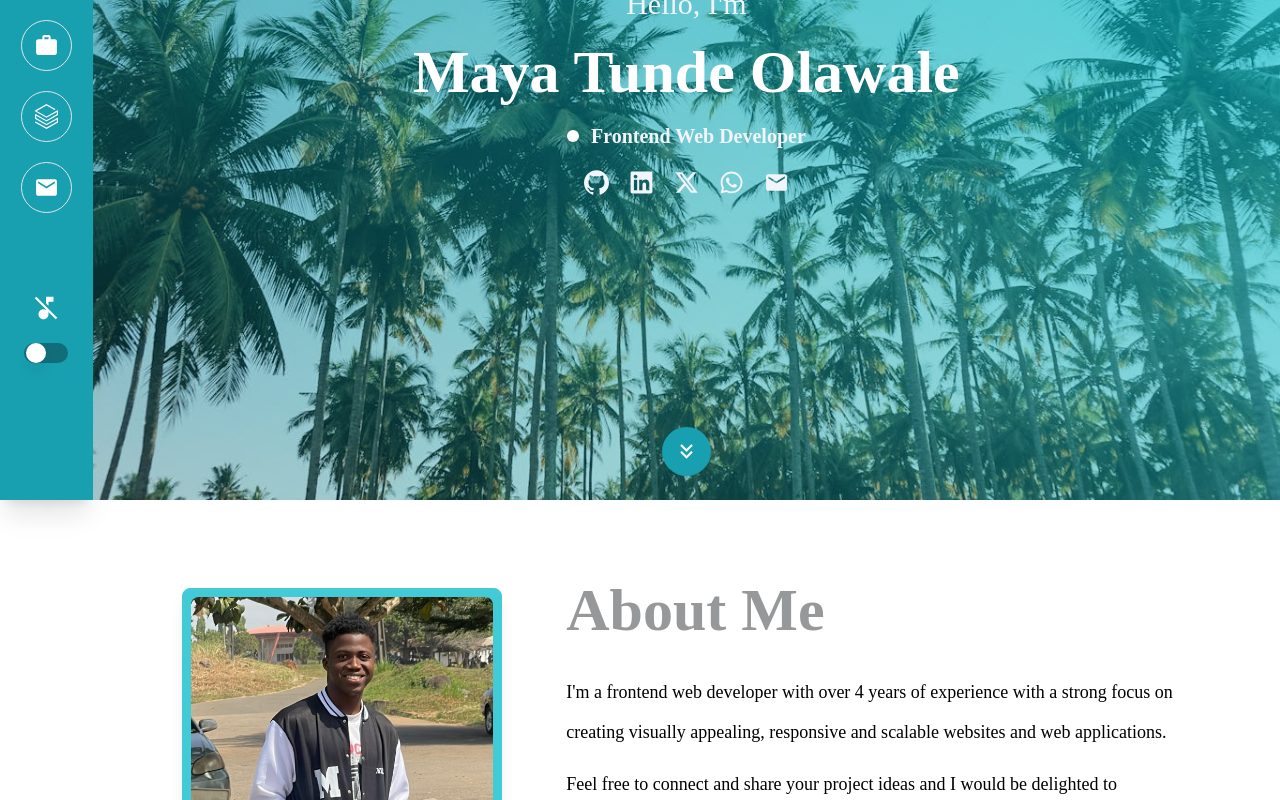
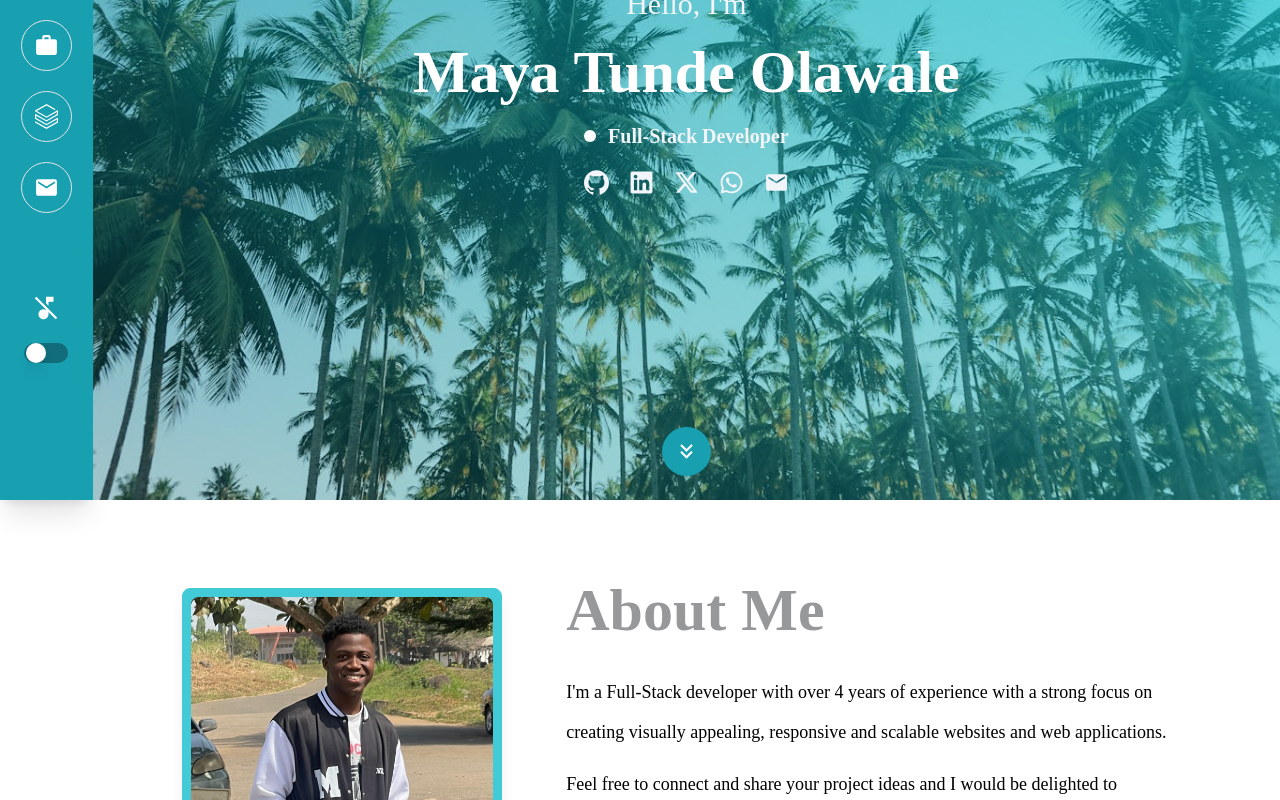
Before and after one commit to Mayadihno/my-portfolio, a Next.js app: page / in a window 1280 px wide. Shown: the part 300-1100 px from the top of the page. Built offline with nearby package versions, Linux system fonts and the light colour scheme; a web font is replaced by a local one.

Commit message:
fix: update resume details and change developer title to Full-Stack in multiple components

```diff
--- a/src/app/_components/About/About.tsx
+++ b/src/app/_components/About/About.tsx
@@ -37,7 +37,7 @@ const About = () => {
           </h3>
           <div className="text-lg leading-10 md:font-ebgaramond font-urbanist">
             <p className="py-3">
-              I&apos;m a frontend web developer with over 4 years of experience
+              I&apos;m a Full-Stack developer with over 4 years of experience
               with a strong focus on creating visually appealing, responsive and
               scalable websites and web applications.
             </p>
--- a/src/app/_components/Banner/Banner.tsx
+++ b/src/app/_components/Banner/Banner.tsx
@@ -31,7 +31,7 @@ const Banner = () => {
             data-aos="fade-up"
             data-aos-duration="1000"
           >
-            Frontend Web Developer
+            Full-Stack Developer
           </h4>
         </div>
         <div className="flex items-center justify-center my-8 space-x-5 md:my-5">
--- a/src/app/_components/Contact/Contact.tsx
+++ b/src/app/_components/Contact/Contact.tsx
@@ -168,8 +168,8 @@ const Contact = () => {
             </h3>
             <div className=" text-lg text-white font-medium leading-10">
               <p className="py-3">
-                I am a web developer who is dedicated to providing high-quality,
-                user-friendly websites and web applications. I am committed to
+                I am a full-stack who is dedicated to providing high-quality,
+                user-friendly web app and Mobile applications. I am committed to
                 ensuring that you are completely satisfied with your project.
               </p>
               <p>
--- a/src/app/_components/Sidebar/data.ts
+++ b/src/app/_components/Sidebar/data.ts
@@ -169,6 +169,10 @@ export const skills = [
     link: "https://cdn.jsdelivr.net/gh/devicons/devicon@latest/icons/react/react-original.svg",
   },
   {
+    name: "React Native",
+    link: "https://cdn.jsdelivr.net/gh/devicons/devicon@latest/icons/reactnative/reactnative-original-wordmark.svg",
+  },
+  {
     name: "Next.js",
     link: "https://cdn.jsdelivr.net/gh/devicons/devicon@latest/icons/nextjs/nextjs-original-wordmark.svg",
   },
```
Also changed, not shown: 1 other file (tests, documents, lock files or other folders).
